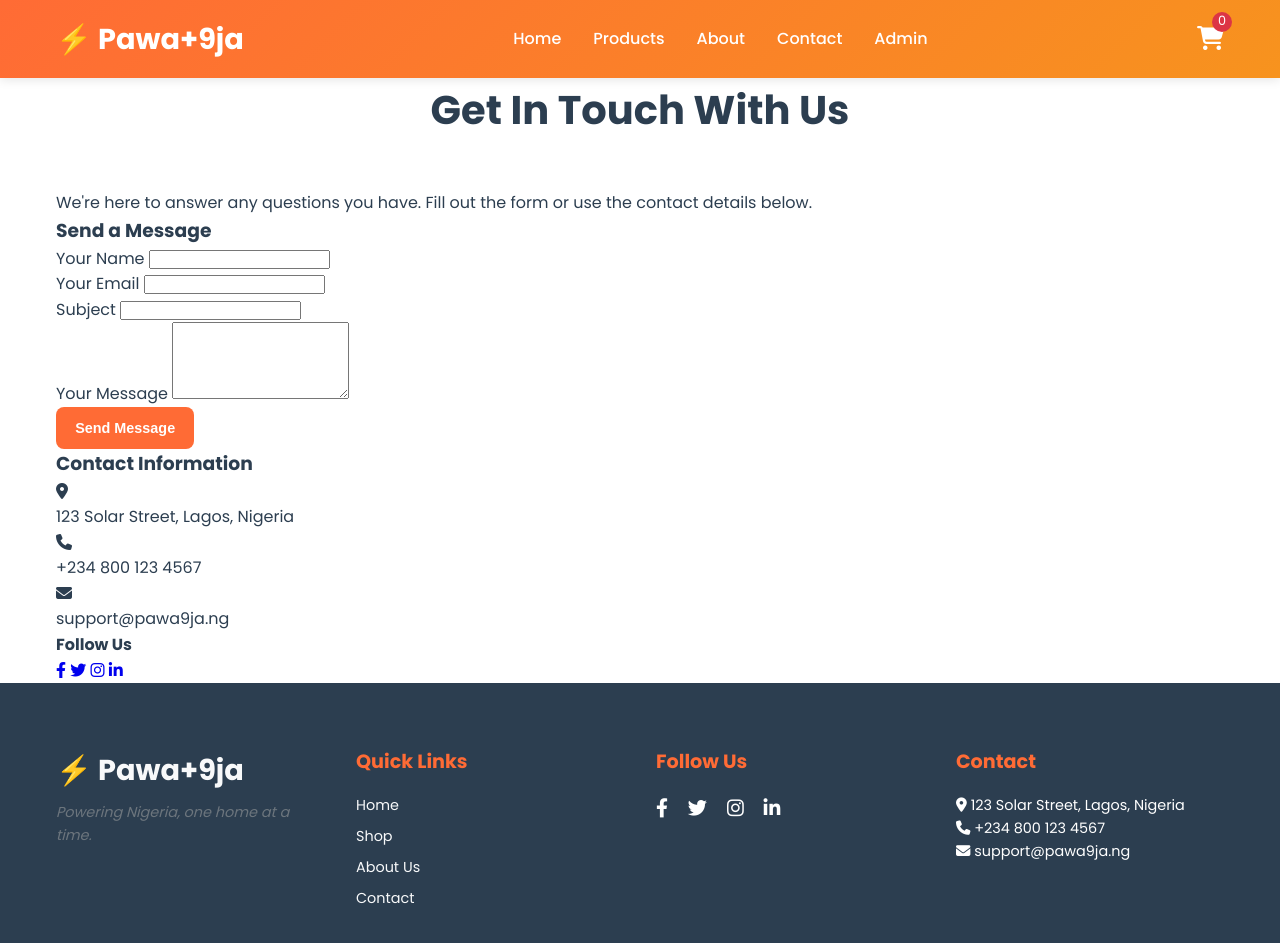
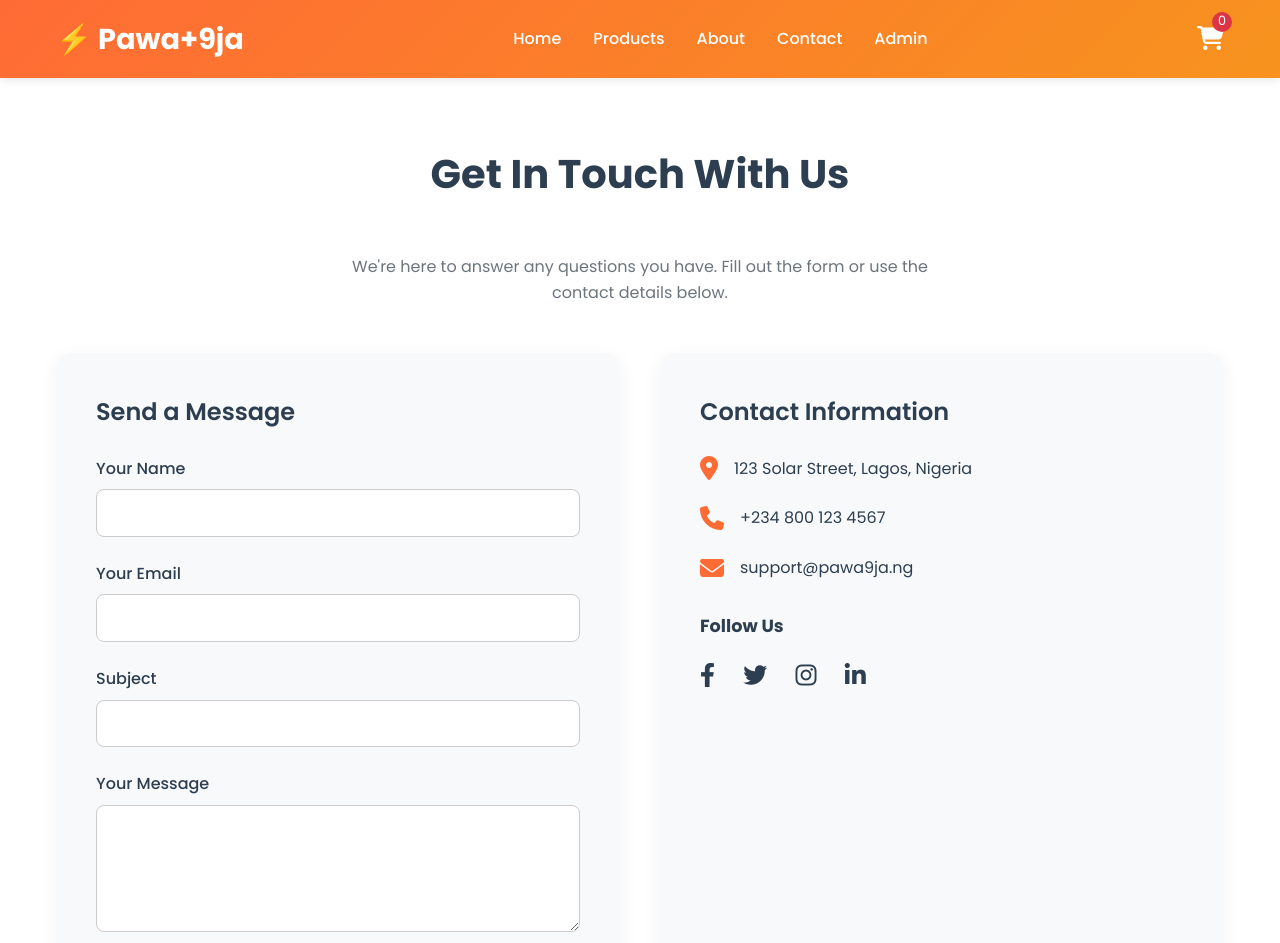
Before and after one commit to TEKNNUKU/Pawaplus, a plain HTML site: page contact.html in a window 1280 px wide. Shown: the top 943 px of the page. Drawn offline with nearby package versions, Linux system fonts and the light colour scheme.

Commit message:
Update style.css

```diff
--- a/style.css
+++ b/style.css
@@ -879,3 +879,96 @@ body {
   border-radius: 15px;
   box-shadow: 0 5px 20px rgba(0,0,0,0.05);
     }
+
+/* --- New Styles for the Contact Page --- */
+.contact-section {
+    padding: 4rem 0;
+}
+
+.contact-subtitle {
+    text-align: center;
+    max-width: 600px;
+    margin: 0 auto 3rem;
+    color: var(--text-light);
+}
+
+.contact-content-grid {
+    display: grid;
+    grid-template-columns: repeat(auto-fit, minmax(300px, 1fr));
+    gap: 2.5rem;
+}
+
+.contact-form-container,
+.contact-info-container {
+    background: var(--bg-light);
+    padding: 2.5rem;
+    border-radius: 15px;
+    box-shadow: 0 5px 20px rgba(0,0,0,0.05);
+}
+
+.contact-form-container h3,
+.contact-info-container h3 {
+    font-size: 1.5rem;
+    font-weight: 600;
+    margin-bottom: 1.5rem;
+    color: var(--text-dark);
+}
+
+.form-group {
+    margin-bottom: 1.5rem;
+}
+
+.form-group label {
+    display: block;
+    font-weight: 500;
+    margin-bottom: 0.5rem;
+    color: var(--text-dark);
+}
+
+.form-group input,
+.form-group textarea {
+    width: 100%;
+    padding: 0.8rem;
+    border: 1px solid #ccc;
+    border-radius: 8px;
+    font-family: 'Poppins', sans-serif;
+    resize: vertical; /* Allows the user to resize the textarea vertically */
+}
+
+.info-item {
+    display: flex;
+    align-items: center;
+    gap: 1rem;
+    margin-bottom: 1.5rem;
+}
+
+.info-item i {
+    font-size: 1.5rem;
+    color: var(--primary-orange);
+}
+
+.info-item p {
+    margin: 0;
+    font-size: 1rem;
+    color: var(--text-dark);
+}
+
+.info-socials {
+    margin-top: 2rem;
+}
+
+.info-socials h4 {
+    margin-bottom: 1rem;
+    font-size: 1.1rem;
+}
+
+.info-socials a {
+    color: var(--text-dark);
+    font-size: 1.5rem;
+    margin-right: 1.5rem;
+    transition: color 0.3s;
+}
+
+.info-socials a:hover {
+    color: var(--primary-orange);
+}
```
